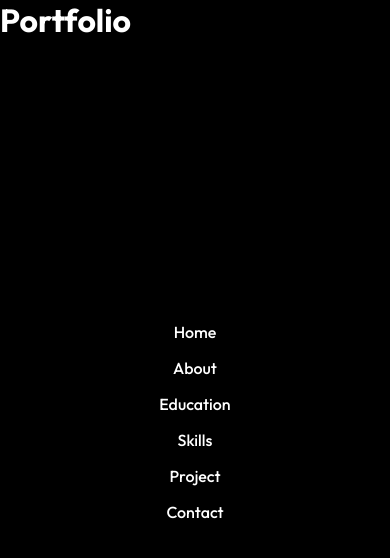
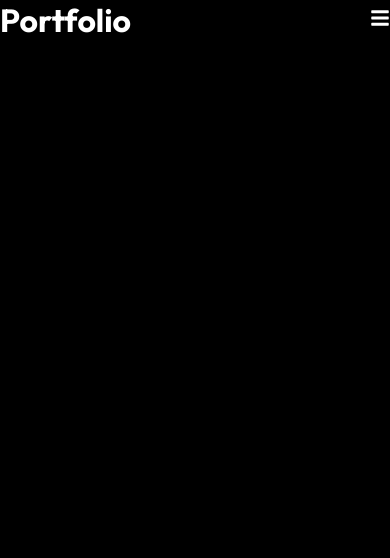
Before and after one commit to dayal-dhakad/Portfolio-React-Js, a React (Create React App) app: page / in a window 390 px wide. Shown: the top 558 px of the page. Built offline with nearby package versions, Linux system fonts and the light colour scheme; a web font is replaced by a local one.

Commit message:
Navbar completed

```diff
--- a/src/components/Navbar.js
+++ b/src/components/Navbar.js
@@ -1,14 +1,19 @@
 import "./NavbarStyles.css";
-import React from 'react'
+import React, { useState } from 'react'
 import { Link } from "react-router-dom";
+import { FaBars, FaTimes } from "react-icons/fa"
 
 const Navbar = () => {
+
+   const [click, setClick] = useState(false);
+   const handleClick = () => setClick(!click);
+
   return (
     <div className="header">
         <Link to="/">
             <h1>Portfolio</h1>
         </Link>
-        <ul className="nav-menu">
+        <ul className={click?"nav-menu active":"nav-menu"}>
             <li>
                 <Link to = "/">Home</Link>
             </li>
@@ -28,6 +33,11 @@
                 <Link to = "/contact">Contact</Link>
             </li>
         </ul>
+        <div className="hamburger" onClick={handleClick}>
+            {click?(<FaTimes size={20} style={{color: "#fff"}}/>):(<FaBars size={20} style={{color: "#fff"}}/>)}
+
+
+        </div>
     </div>
   )
 }
--- a/src/components/NavbarStyles.css
+++ b/src/components/NavbarStyles.css
@@ -19,6 +19,10 @@
     font-weight: 500;
  }
 
+ .hamburger{
+   display: none;
+ }
+
  @media screen and (max-width: 1040px){
 
    .nav-menu{
@@ -30,12 +34,24 @@
       background: rgba(0, 0, 0, 0.9);
       position: absolute;
       top: 0;
+      left: -100%;
+      z-index: -3;
+      transition: 0.3s;
+   }
+
+   .nav-menu.active{
       left: 0;
-      z-index: -3;
-
    }
 
    .nav-menu li{
       padding: 0.5rem 0;
    }
+
+   .nav-menu li a{
+
+      font-size: 2rem;
+   }
+   .hamburger{
+      display: initial;
+    }
  }
```
